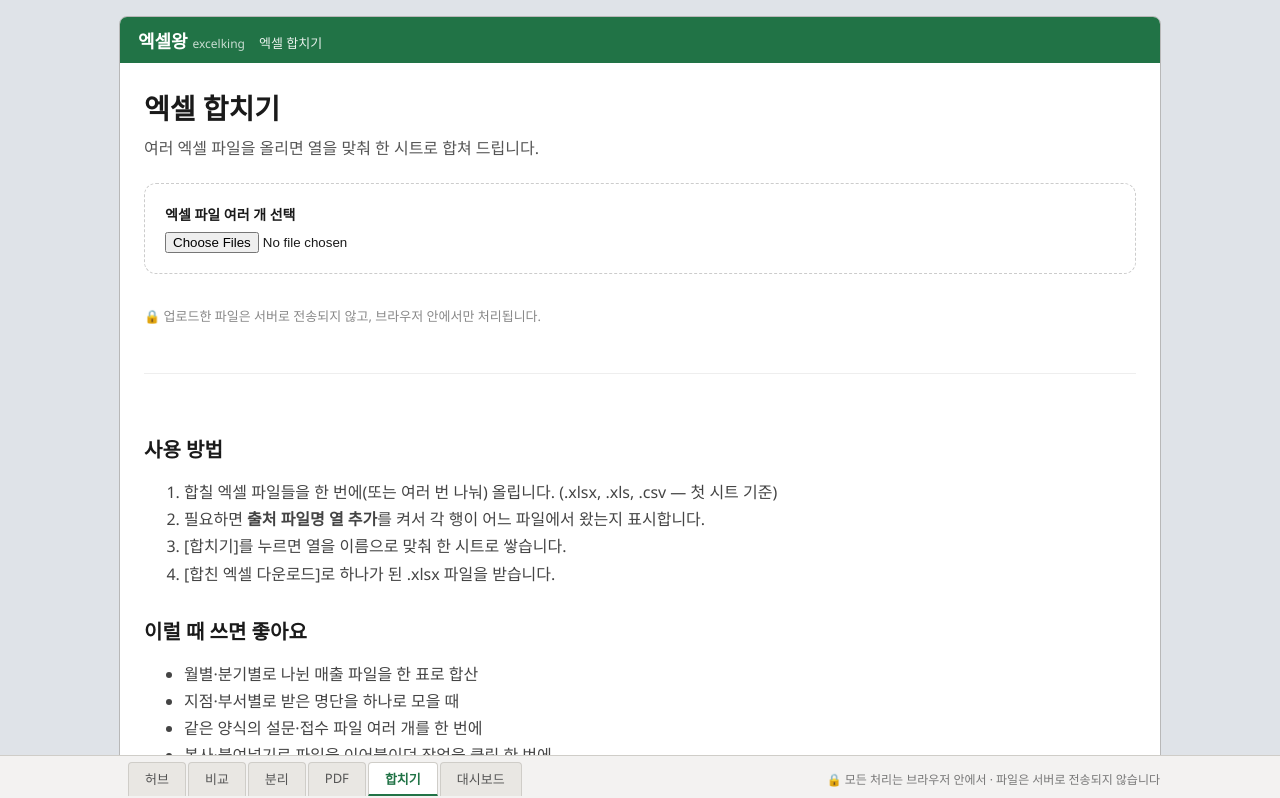
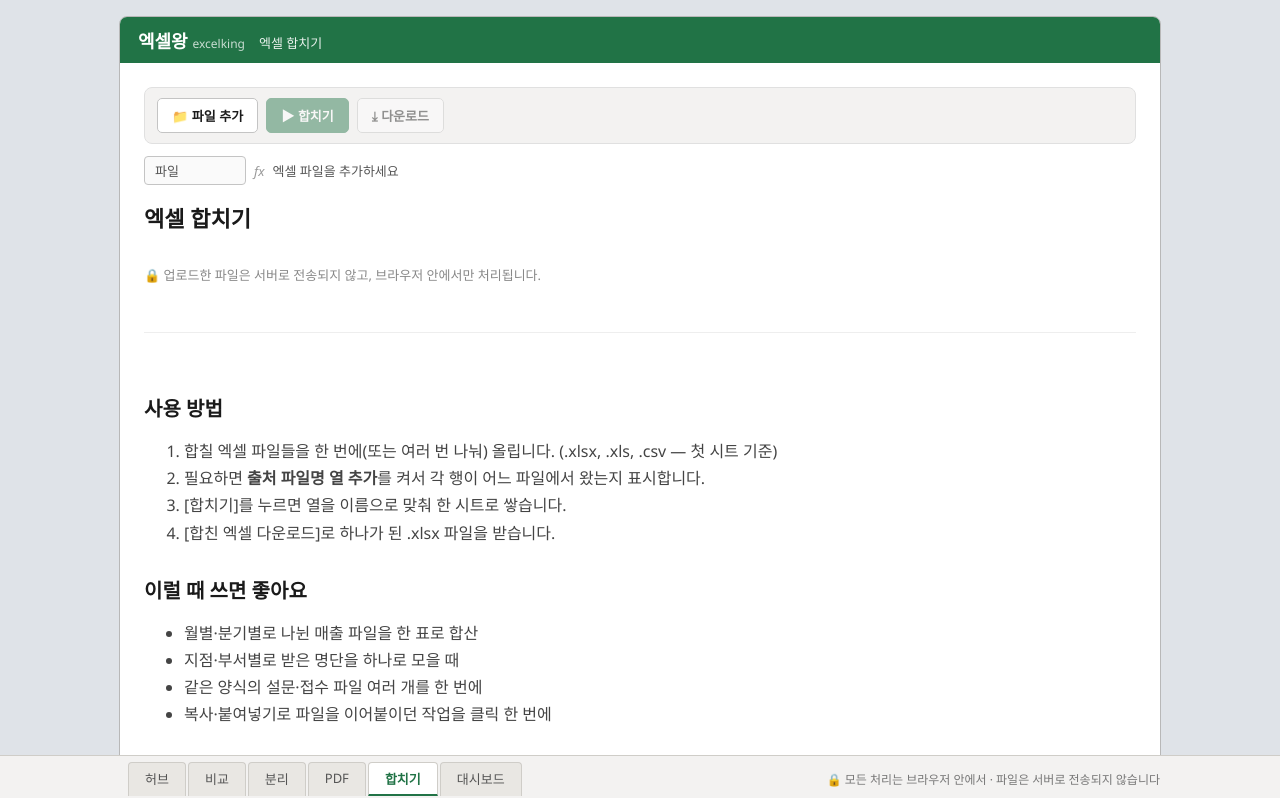
Before and after one commit to dalgeom/excelking, a SvelteKit app: page /excel-merge in a window 1280 px wide. Shown: the top 798 px of the page. Built offline with nearby package versions, Linux system fonts and the light colour scheme.

Commit message:
refactor: 합치기 페이지 엑셀 틀 — 리본·수식줄·saveBlob

```diff
--- a/src/routes/excel-merge/+page.svelte
+++ b/src/routes/excel-merge/+page.svelte
@@ -2,12 +2,16 @@
   import { parseFile } from '$lib/excel/parse';
   import { mergeRows, type MergeInput, type MergeResult } from '$lib/excel/merge';
   import { buildMergeWorkbook } from '$lib/excel/export';
+  import Ribbon from '$lib/components/Ribbon.svelte';
+  import FormulaBar from '$lib/components/FormulaBar.svelte';
+  import { saveBlob, XLSX_MIME } from '$lib/excel/download';
 
   let inputs = $state<MergeInput[]>([]);
   let addSource = $state(true);
   let result = $state<MergeResult | null>(null);
   let busy = $state(false);
   let error = $state('');
+  let fileInput = $state<HTMLInputElement>();
 
   async function onUpload(e: Event) {
     error = '';
@@ -46,18 +50,7 @@
 
   function download() {
     if (!result) return;
-    const bytes = buildMergeWorkbook(result);
-    const blob = new Blob([bytes], {
-      type: 'application/vnd.openxmlformats-officedocument.spreadsheetml.sheet'
-    });
-    const url = URL.createObjectURL(blob);
-    const a = document.createElement('a');
-    a.href = url;
-    a.download = '합쳐진_엑셀.xlsx';
-    document.body.appendChild(a);
-    a.click();
-    a.remove();
-    URL.revokeObjectURL(url);
+    saveBlob(buildMergeWorkbook(result), '합쳐진_엑셀.xlsx', XLSX_MIME);
   }
 </script>
 
@@ -68,15 +61,20 @@
     content="여러 엑셀 파일을 한 시트로 합쳐 드립니다. 열 이름으로 자동 정렬, 출처 파일 표시. 무료, 설치 없이, 파일은 서버로 전송되지 않습니다." />
 </svelte:head>
 
-<h1>엑셀 합치기</h1>
-<p class="lead">여러 엑셀 파일을 올리면 열을 맞춰 한 시트로 합쳐 드립니다.</p>
+<Ribbon>
+  <button class="rbtn" onclick={() => fileInput?.click()}>📁 파일 추가</button>
+  <button class="rbtn primary" onclick={runMerge} disabled={!inputs.length}>▶ 합치기</button>
+  <button class="rbtn" onclick={download} disabled={!result}>⤓ 다운로드</button>
+</Ribbon>
+<input bind:this={fileInput} type="file" accept=".xlsx,.xls,.csv" multiple hidden onchange={onUpload} />
 
-<div class="uploads">
-  <label class="drop">
-    <span>엑셀 파일 여러 개 선택</span>
-    <input type="file" accept=".xlsx,.xls,.csv" multiple onchange={onUpload} />
-  </label>
-</div>
+<FormulaBar
+  cell="파일"
+  value={inputs.length
+    ? `${inputs.length}개 · ${inputs.reduce((n, f) => n + f.rows.length, 0)}행`
+    : '엑셀 파일을 추가하세요'} />
+
+<h1 class="ptitle">엑셀 합치기</h1>
 
 {#if busy}<p class="busy">파일을 읽는 중입니다…</p>{/if}
 {#if error}<p class="error">{error}</p>{/if}
@@ -89,10 +87,6 @@
   </ul>
 
   <label class="opt"><input type="checkbox" bind:checked={addSource} /> 출처 파일명 열 추가</label>
-
-  <div class="keyrow">
-    <button onclick={runMerge}>합치기</button>
-  </div>
 {/if}
 
 {#if result}
@@ -101,7 +95,6 @@
     <div class="stat"><strong>{result.rows.length}</strong><span>총 행</span></div>
     <div class="stat"><strong>{result.columns.length}</strong><span>열</span></div>
   </div>
-  <button class="primary" onclick={download}>합친 엑셀 다운로드</button>
 {/if}
 
 <p class="privacy">🔒 업로드한 파일은 서버로 전송되지 않고, 브라우저 안에서만 처리됩니다.</p>
@@ -138,15 +131,8 @@
 </section>
 
 <style>
-  h1 { font-size: 28px; margin: 0 0 8px; }
-  .lead { color: #555; margin: 0 0 24px; }
-  .uploads { display: grid; grid-template-columns: 1fr; gap: 12px; }
-  .drop {
-    display: flex; flex-direction: column; gap: 8px;
-    border: 1.5px dashed #ccc; border-radius: 12px; padding: 20px; cursor: pointer;
-  }
-  .drop span { font-weight: 600; font-size: 14px; }
-  .busy { color: #1a73e8; margin: 16px 0; }
+  .ptitle { font-size: 22px; margin: 0 0 12px; }
+  .busy { color: var(--xl-green); margin: 16px 0; }
   .filelist {
     list-style: none; padding: 0; margin: 16px 0;
     border: 1px solid #eee; border-radius: 12px;
@@ -160,13 +146,7 @@
   .filelist span { color: #777; }
   .filelist .x { background: none; border: none; padding: 0 6px; font-size: 18px; color: #999; cursor: pointer; }
   .opt { display: inline-flex; align-items: center; gap: 8px; font-size: 14px; margin: 4px 0 16px; cursor: pointer; }
-  .opt input { accent-color: #1a73e8; }
-  .keyrow { display: flex; gap: 12px; margin: 0 0 8px; }
-  button {
-    padding: 9px 18px; border: none; border-radius: 8px;
-    background: #1a73e8; color: #fff; font-weight: 600; cursor: pointer;
-  }
-  button.primary { margin-top: 16px; }
+  .opt input { accent-color: var(--xl-green); }
   .summary { display: flex; gap: 12px; margin: 24px 0 8px; flex-wrap: wrap; }
   .stat {
     flex: 1; min-width: 90px; border: 1px solid #eee; border-radius: 12px;
```
